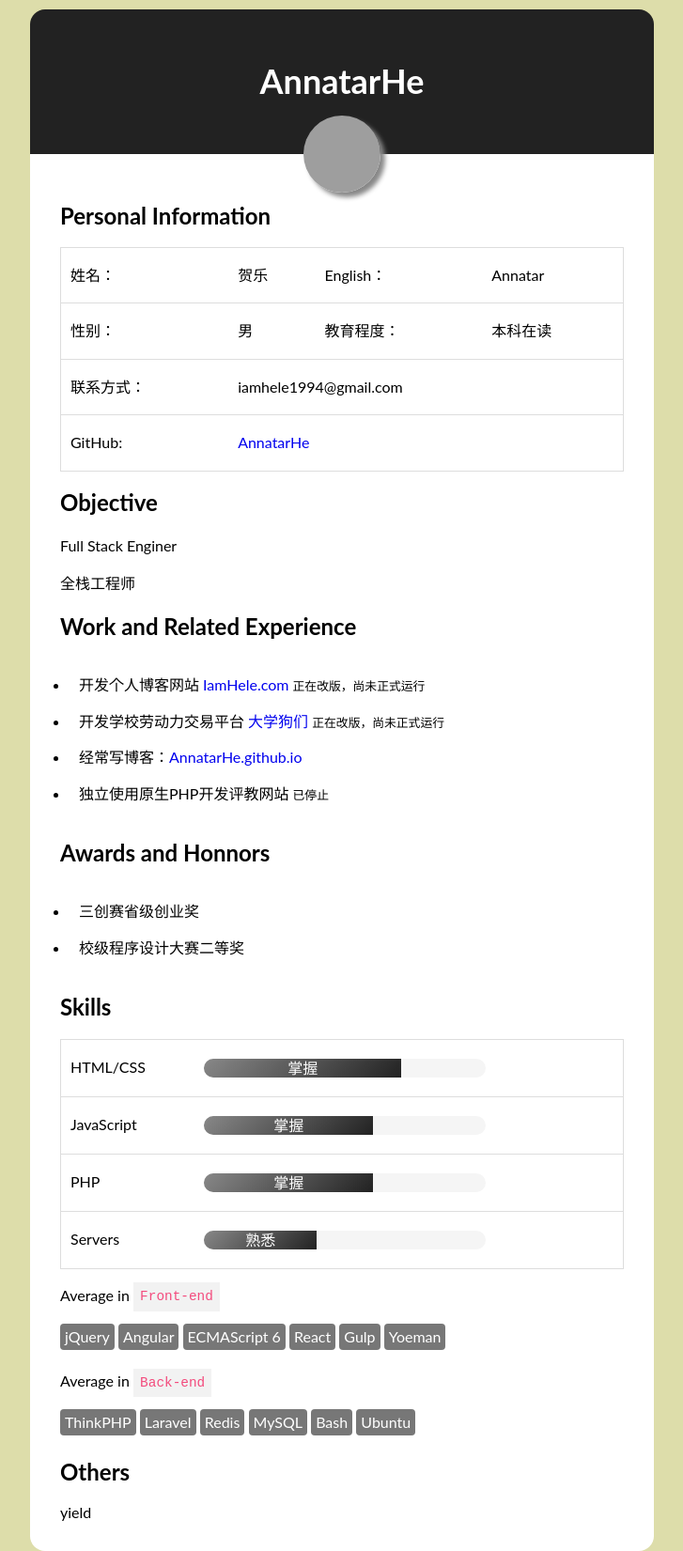
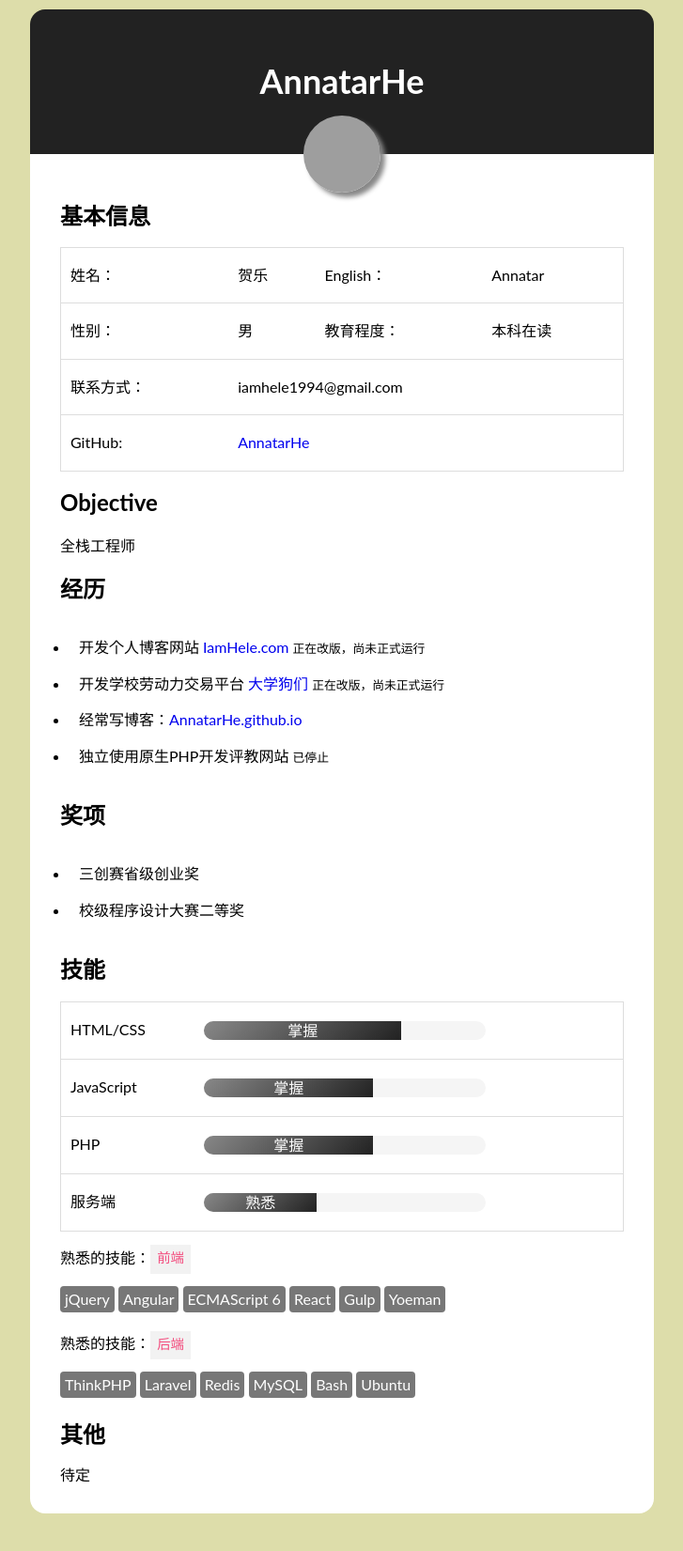
Before and after one commit to AnnatarHe/AnnatarHe.github.io, a Jekyll site: the page resume.html, which Jekyll copies as it is, in a window 1280 px wide. Shown: the whole page at 94% size, without its empty margins (276-1003 px from the left). Built offline with Jekyll 4.4.1, drawn with Linux system fonts in a browser that asks for light colours; nearby versions of some CDN libraries; after the commit the page ends 1611 px from its top, so only the background shows below that; grey boxes are pictures that could not be loaded.

Commit message:
update language to chinese

```diff
--- a/resume.html
+++ b/resume.html
@@ -24,7 +24,7 @@
   <img src="https://avatars1.githubusercontent.com/u/8704175?v=3&s=460" class="face" alt="AnnatarHe face">
   <div class="content">
     <div class="info">
-      <h2>Personal Information</h2>
+      <h2>基本信息</h2>
         <table class="table">
          <tr>
            <td>姓名：</td>
@@ -51,11 +51,10 @@
 
     <div class="objective">
       <h2>Objective</h2>
-      <p>Full Stack Enginer</p>
       <p>全栈工程师</p>
     </div>
     <div class="experience">
-      <h2>Work and Related Experience</h2>
+      <h2>经历</h2>
       <ul class="list">
         <li>开发个人博客网站 <a href="http://iamhele.com">IamHele.com</a> <small>正在改版，尚未正式运行</small></li>
         <li>开发学校劳动力交易平台 <a href="http://www.daxuedogs.com">大学狗们</a> <small>正在改版，尚未正式运行</small></li>
@@ -64,14 +63,14 @@
       </ul>
     </div>
     <div class="awards">
-      <h2>Awards and Honnors</h2>
+      <h2>奖项</h2>
       <ul class="list">
         <li>三创赛省级创业奖</li>
         <li>校级程序设计大赛二等奖</li>
       </ul>
     </div>
     <div class="skills">
-    <h2>Skills</h2>
+    <h2>技能</h2>
       <table class="skills-table">
         <tr>
           <td>HTML/CSS</td>
@@ -96,7 +95,7 @@
           </td>
         </tr>
         <tr>
-          <td>Servers</td>
+          <td>服务端</td>
           <td>
             <div class="progress">
               <div class="size" style="width: 40%">熟悉</div>
@@ -106,7 +105,7 @@
       </table>
 
       <p>
-        Average in <code>Front-end</code>
+        熟悉的技能：<code>前端</code>
       </p>
       <ul class="list-unstyled">
         <li class="label">jQuery</li>
@@ -117,7 +116,7 @@
         <li class="label">Yoeman</li>
       </ul>
       <p>
-        Average in <code>Back-end</code>
+        熟悉的技能：<code>后端</code>
       </p>
       <ul class="list-unstyled">
         <li class="label">ThinkPHP</li>
@@ -130,8 +129,8 @@
     </div>
 
     <div class="others">
-      <h2>Others</h2>
-      yield
+      <h2>其他</h2>
+      待定
     </div>
   </div>
 </section>
```
